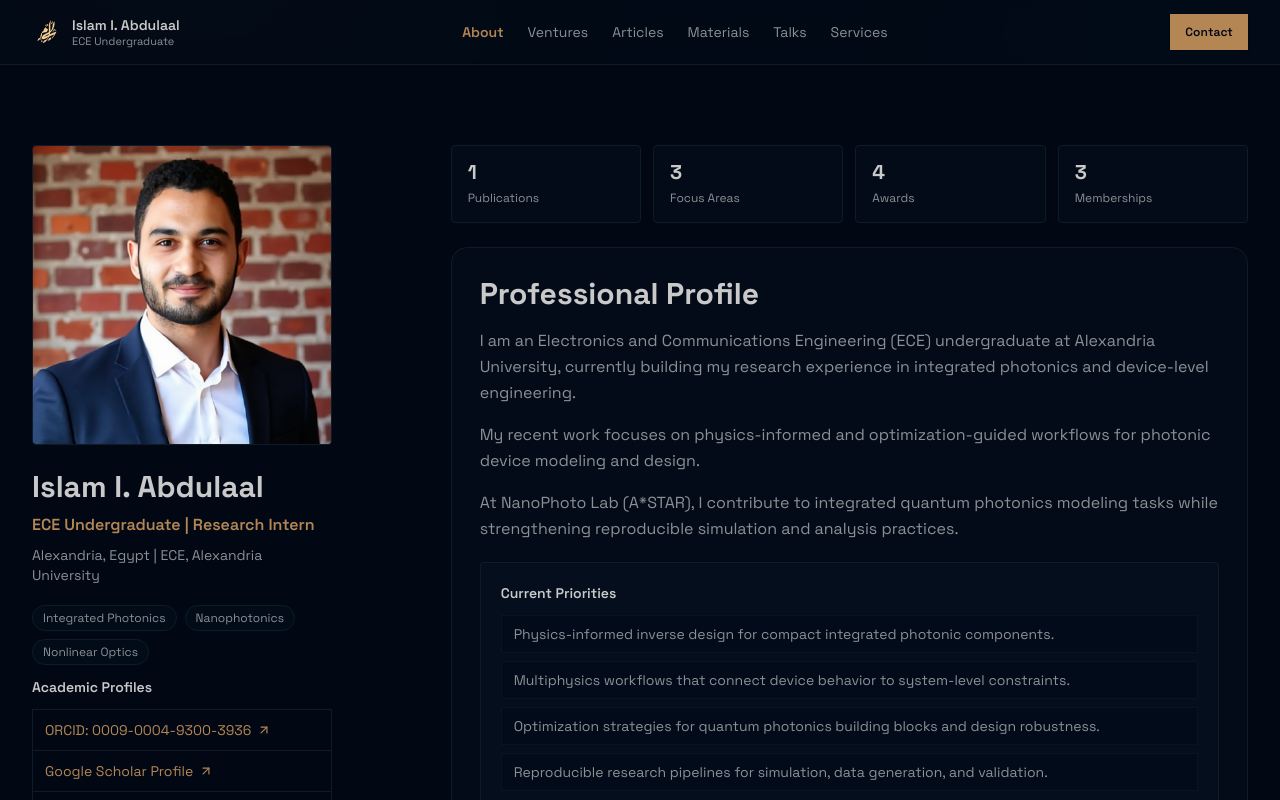
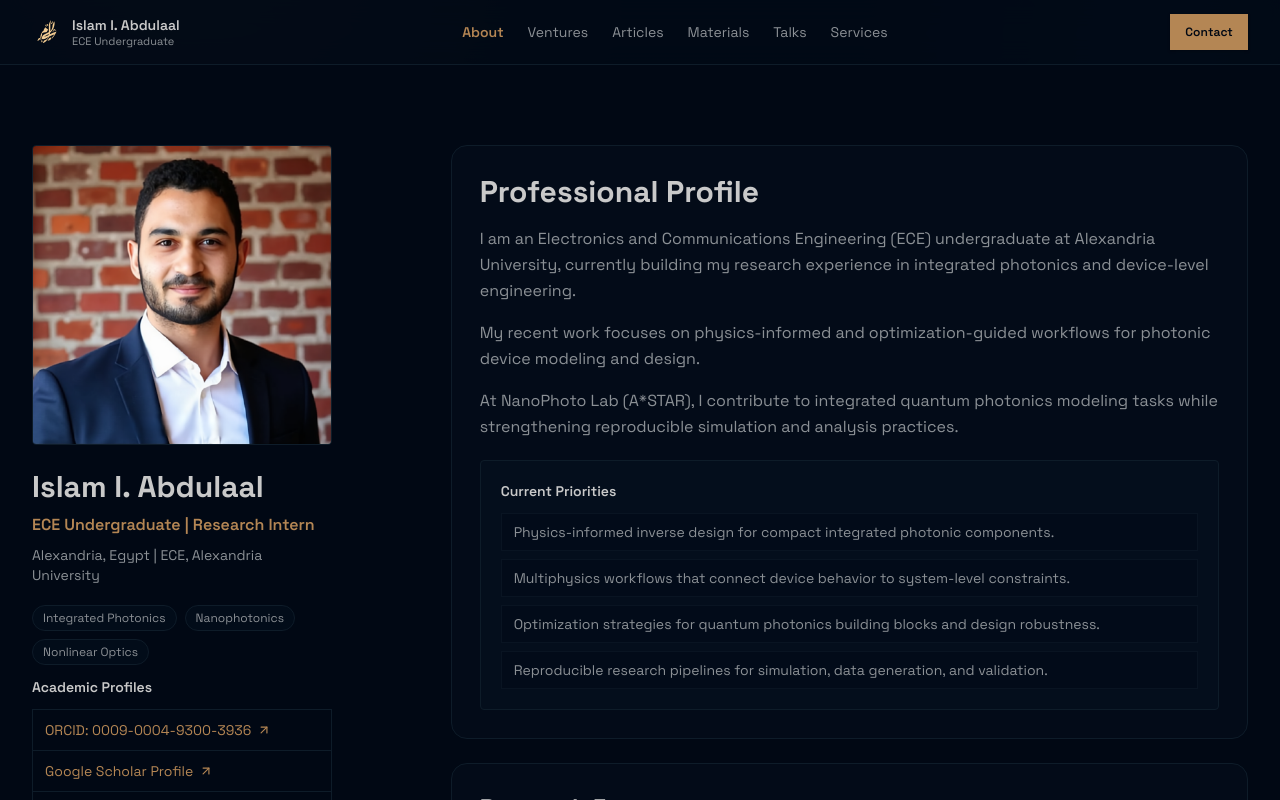
Before and after one commit to iabdul-aal/iabdul-aal.github.io, a Next.js app: page /about in a window 1280 px wide. Shown: the top 800 px of the page. Built offline with nearby package versions, Linux system fonts and the light colour scheme.

Commit message:
Add IEEE Collabratec link to about memberships

```diff
--- a/app/about/page.tsx
+++ b/app/about/page.tsx
@@ -371,13 +371,6 @@ export default async function AboutPage() {
         }
       : memberships.main
 
-  const summaryStats = [
-    { label: "Publications", value: String(publications.length) },
-    { label: "Focus Areas", value: String(focusAreas.length) },
-    { label: "Awards", value: String(awards.length) },
-    { label: "Memberships", value: String(1 + memberships.subs.length) },
-  ]
-
   const resolveMembershipLogo = (name: string): LogoSlotWithStatus | undefined => {
     const lowerName = name.toLowerCase()
     if (lowerName.includes("solid-state") || lowerName.includes("sscs")) {
@@ -479,15 +472,6 @@ export default async function AboutPage() {
           </aside>
 
           <div className="lg:col-span-2 space-y-6">
-            <section className="grid grid-cols-2 sm:grid-cols-4 gap-3">
-              {summaryStats.map((item) => (
-                <article key={item.label} className="p-4 rounded-xl border border-border bg-card/40">
-                  <p className="text-xl font-bold leading-none">{item.value}</p>
-                  <p className="text-xs text-muted-foreground mt-2">{item.label}</p>
-                </article>
-              ))}
-            </section>
-
             <section id="profile" className={sectionCardClass}>
               <h2 className="text-3xl font-bold mb-4">Professional Profile</h2>
               <div className="space-y-4 text-muted-foreground leading-relaxed">
@@ -635,7 +619,18 @@ export default async function AboutPage() {
             </section>
 
             <section>
-              <h3 className="text-2xl font-bold mb-4">Memberships</h3>
+              <div className="mb-4 flex flex-col sm:flex-row sm:items-center sm:justify-between gap-2">
+                <h3 className="text-2xl font-bold">Memberships</h3>
+                <a
+                  href="https://ieee-collabratec.ieee.org/"
+                  target="_blank"
+                  rel="noopener noreferrer"
+                  className="inline-flex items-center gap-1.5 text-sm text-accent hover:text-accent/80 transition-colors"
+                >
+                  IEEE Collabratec
+                  <ArrowUpRight className="w-3.5 h-3.5" aria-hidden="true" />
+                </a>
+              </div>
               <div className="space-y-4">
                 <article className="p-5 rounded-xl border-2 border-accent/40 bg-background">
                   <div className="flex items-start gap-3">
```
